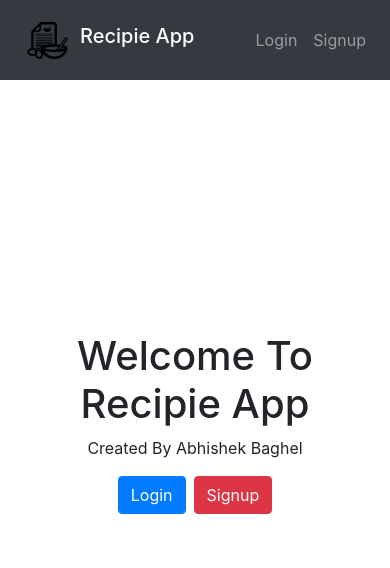
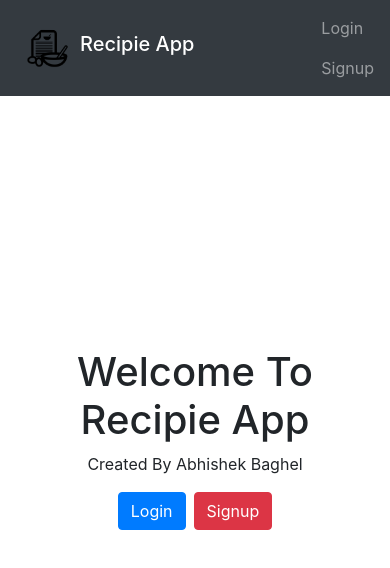
Before and after one commit to dylanbaghel/MERN_RECIPIE_APP, a React (Create React App) app in the folder client/: page / in a window 390 px wide. Shown: the top 568 px of the page. Built offline with nearby package versions, Linux system fonts and the light colour scheme.

Commit message:
temporarily fixed mobile device navbar

```diff
--- a/client/src/components/Header.js
+++ b/client/src/components/Header.js
@@ -39,7 +39,7 @@ const Header = ({
     );
 
     return (
-        <div className="navbar navbar-expand navbar-dark bg-dark mb-5">
+        <div className="navbar navbar-expand-sm navbar-dark bg-dark mb-5">
             <div className="container">
                 <img src={preloader} className="img-fluid brand-image" alt="brand-image"></img>
                 <Link to="/"><h2 className="navbar-brand">Recipie App</h2></Link>
```
